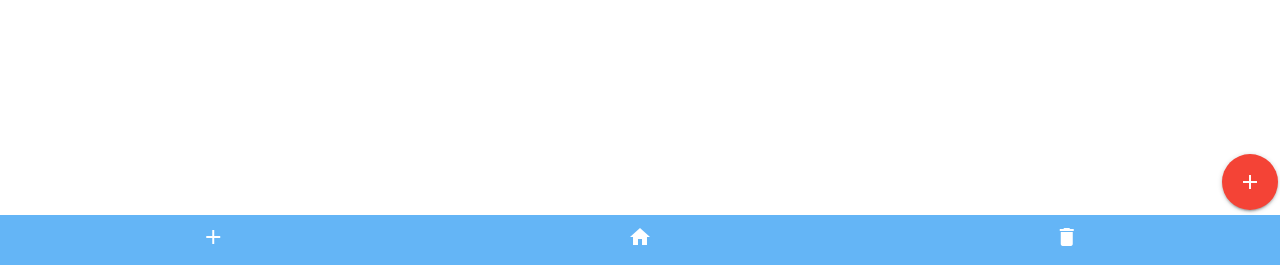
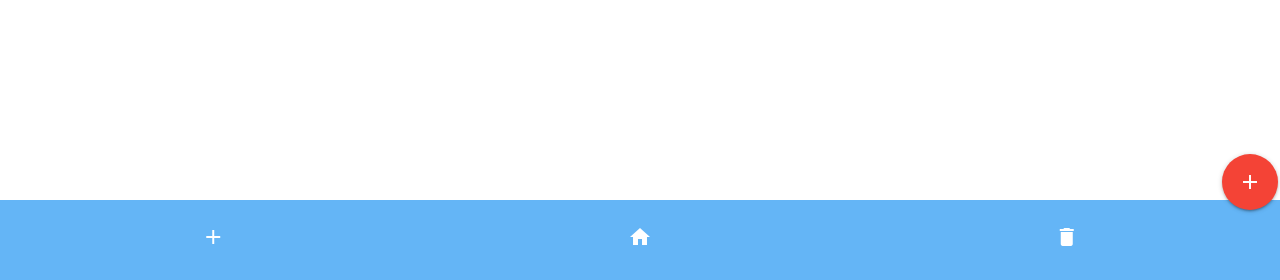
Before and after one commit to Hyuga-Tsukui/Best-before, a Django app: page / in a window 1280 px wide. Shown: the part 520-800 px from the top of the page. Run offline with Django 3.2, Linux system fonts and the light colour scheme; the visitor is signed in with stand-in values (Sample User, id 1); data that the repository does not hold is empty.

Commit message:
Change 下部メニューの背景を設定

```diff
--- a/foods/static/foods/style.css
+++ b/foods/static/foods/style.css
@@ -8,6 +8,7 @@ div.menu {
   position: sticky;
   bottom: 0;
   margin-top: auto;
+  background-color: #64b5f6;
 }
 
 div.menu ul {
@@ -19,7 +20,6 @@ div.menu li {
   flex-grow: 1;
   text-align: center;
   padding: 10px 5px;
-  background-color: #64b5f6;
 }
 
 div.menu li a {
```
